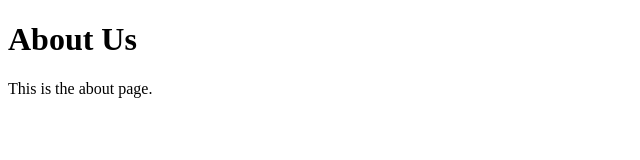
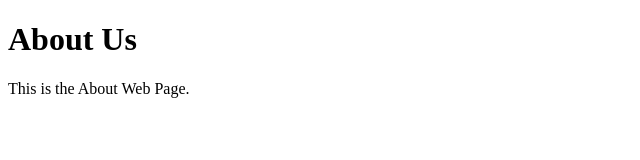
Before and after one commit to pranaybhargav23/git-Assignment, a plain HTML site: page about.html in a window 1280 px wide. Shown: the full height of the page, 0-640 px from the left. Drawn offline with Linux system fonts and the light colour scheme.

Commit message:
Add about section on feature branch

```diff
--- a/about.html
+++ b/about.html
@@ -7,6 +7,6 @@
 </head>
 <body>
     <h1>About Us</h1>
-    <p>This is the about page.</p>
+    <p>This is the About Web Page.</p>
 </body>
 </html>
```
